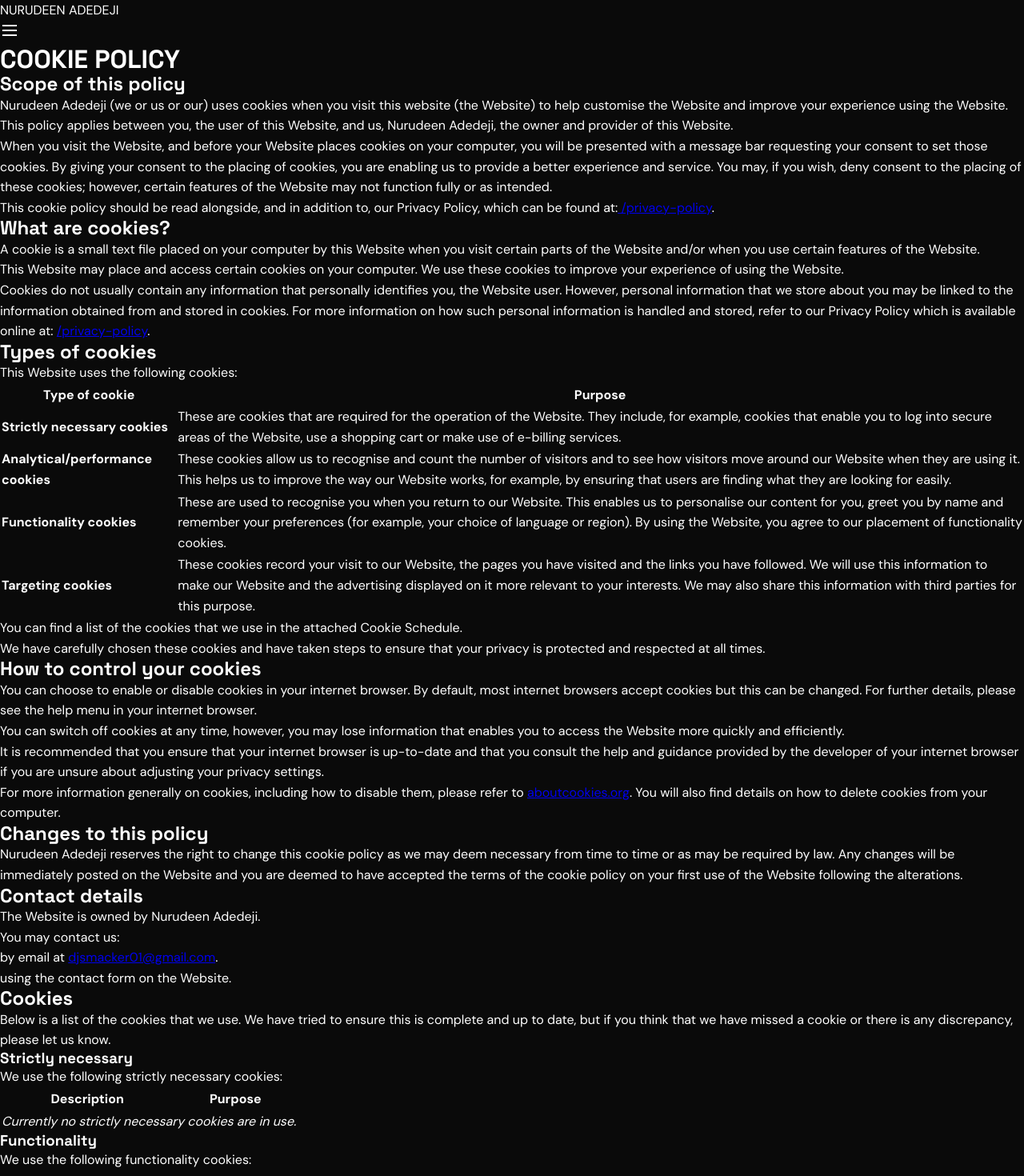
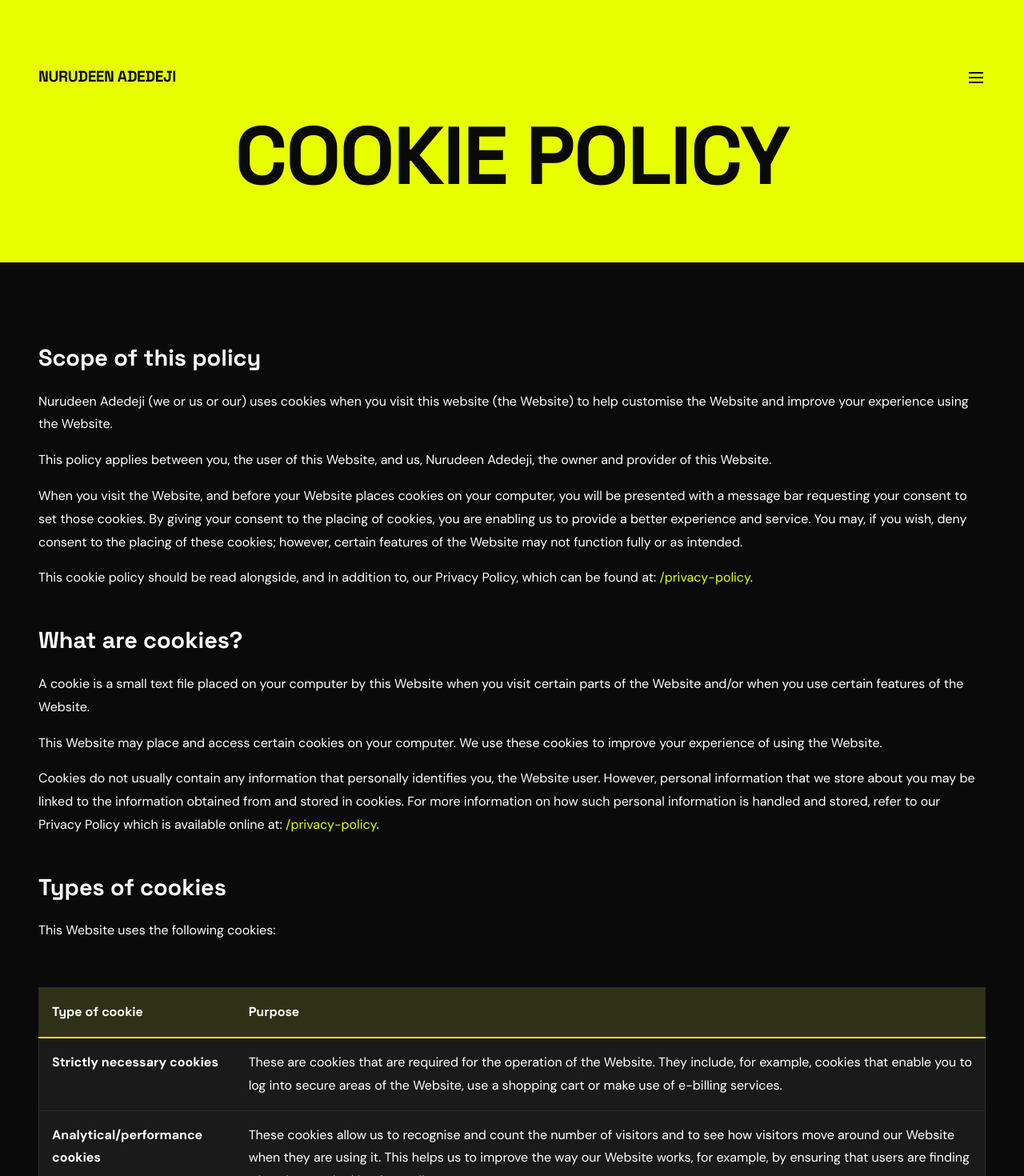
Before and after one commit to djsmacker01/osama-website, a React (Create React App) app: page /cookie-policy in a window 1280 px wide. Shown: the top 1470 px of the page at 80% size. Built offline with nearby package versions, Linux system fonts and the light colour scheme.

Commit message:
Add styles for Cookie Policy page, including layout, typography, and responsive design adjustments. Enhance footer link styles for visited state.

```diff
--- a/src/App.css
+++ b/src/App.css
@@ -1777,7 +1777,8 @@ footer {
     flex-wrap: wrap;
 }
 
-.footer-links a {
+.footer-links a,
+.footer-links a:visited {
     color: var(--text-light);
     text-decoration: none;
     font-size: 0.9rem;
@@ -2181,3 +2182,249 @@ footer {
         margin-left: 1rem;
     }
 }
+
+/* Cookie Policy Page */
+.cookie-policy-page {
+    min-height: 100vh;
+    background: var(--dark-bg);
+}
+
+.cookie-header {
+    background: var(--primary-yellow);
+    min-height: 33vh;
+    display: flex;
+    align-items: center;
+    justify-content: center;
+    padding: 2rem 3rem;
+    position: relative;
+}
+
+.cookie-header-content {
+    width: 100%;
+    max-width: 1400px;
+    margin: 0 auto;
+    display: flex;
+    flex-direction: column;
+    justify-content: center;
+    min-height: 33vh;
+}
+
+.cookie-header-top {
+    display: flex;
+    justify-content: space-between;
+    align-items: center;
+    width: 100%;
+    margin-bottom: 2rem;
+}
+
+.cookie-logo {
+    font-family: 'Space Grotesk', sans-serif;
+    font-size: 1.2rem;
+    font-weight: 700;
+    color: var(--text-dark);
+    letter-spacing: -0.02em;
+}
+
+.cookie-menu-icon {
+    width: 24px;
+    height: 24px;
+    color: var(--text-dark);
+    cursor: pointer;
+}
+
+.cookie-title {
+    font-family: 'Space Grotesk', sans-serif;
+    font-size: clamp(3rem, 8vw, 8rem);
+    font-weight: 700;
+    color: var(--text-dark);
+    text-align: center;
+    letter-spacing: -0.02em;
+    line-height: 1;
+    margin: 0;
+}
+
+.cookie-content {
+    background: var(--dark-bg);
+    min-height: 67vh;
+    padding: 4rem 3rem;
+}
+
+.cookie-content-wrapper {
+    max-width: 1200px;
+    margin: 0 auto;
+    color: var(--text-light);
+    font-family: 'DM Sans', sans-serif;
+    line-height: 1.8;
+}
+
+.cookie-section {
+    margin-bottom: 3rem;
+}
+
+.cookie-section h2 {
+    font-family: 'Space Grotesk', sans-serif;
+    font-size: 1.8rem;
+    font-weight: 700;
+    color: var(--text-light);
+    margin-bottom: 1.5rem;
+    margin-top: 2.5rem;
+}
+
+.cookie-section h3 {
+    font-family: 'Space Grotesk', sans-serif;
+    font-size: 1.4rem;
+    font-weight: 700;
+    color: var(--text-light);
+    margin-bottom: 1rem;
+    margin-top: 2rem;
+}
+
+.cookie-section p {
+    margin-bottom: 1rem;
+    color: var(--text-light);
+    font-size: 1rem;
+}
+
+.cookie-section ul {
+    list-style: none;
+    padding-left: 0;
+    margin-top: 1rem;
+    margin-bottom: 1.5rem;
+}
+
+.cookie-section ul li {
+    margin-bottom: 0.8rem;
+    padding-left: 1.5rem;
+    position: relative;
+    color: var(--text-light);
+}
+
+.cookie-section ul li::before {
+    content: '•';
+    position: absolute;
+    left: 0;
+    color: var(--primary-yellow);
+    font-size: 1.2rem;
+    line-height: 1;
+}
+
+.cookie-section a {
+    color: var(--primary-yellow);
+    text-decoration: none;
+    transition: opacity 0.3s ease;
+}
+
+.cookie-section a:hover {
+    opacity: 0.8;
+    text-decoration: underline;
+}
+
+.cookie-table {
+    margin: 2rem 0;
+    overflow-x: auto;
+}
+
+.cookie-table table {
+    width: 100%;
+    border-collapse: collapse;
+    margin: 1.5rem 0;
+    background: var(--accent-gray);
+    border: 1px solid var(--border-gray);
+}
+
+.cookie-table table thead {
+    background: rgba(232, 255, 0, 0.1);
+}
+
+.cookie-table table th {
+    font-family: 'Space Grotesk', sans-serif;
+    font-weight: 700;
+    color: var(--text-light);
+    padding: 1rem;
+    text-align: left;
+    border-bottom: 2px solid var(--primary-yellow);
+    font-size: 1rem;
+}
+
+.cookie-table table td {
+    color: var(--text-light);
+    padding: 1rem;
+    border-bottom: 1px solid var(--border-gray);
+    vertical-align: top;
+}
+
+.cookie-table table tbody tr:last-child td {
+    border-bottom: none;
+}
+
+.cookie-table table tbody tr:hover {
+    background: rgba(232, 255, 0, 0.05);
+}
+
+.cookie-table table strong {
+    font-weight: 600;
+    color: var(--text-light);
+}
+
+.cookie-schedule {
+    margin: 2rem 0;
+}
+
+.cookie-schedule h3 {
+    margin-top: 2.5rem;
+    margin-bottom: 1rem;
+}
+
+.cookie-schedule p {
+    margin-bottom: 1rem;
+}
+
+.cookie-schedule table {
+    margin-bottom: 2rem;
+}
+
+/* Responsive Cookie Policy */
+@media (max-width: 768px) {
+    .cookie-header {
+        min-height: 25vh;
+        padding: 1.5rem 2rem;
+    }
+
+    .cookie-header-content {
+        min-height: 25vh;
+    }
+
+    .cookie-title {
+        font-size: clamp(2rem, 10vw, 4rem);
+    }
+
+    .cookie-content {
+        padding: 3rem 2rem;
+        min-height: 75vh;
+    }
+
+    .cookie-logo {
+        font-size: 1rem;
+    }
+
+    .cookie-section h2 {
+        font-size: 1.5rem;
+    }
+
+    .cookie-section h3 {
+        font-size: 1.2rem;
+    }
+
+    .cookie-table {
+        overflow-x: scroll;
+    }
+
+    .cookie-table table {
+        font-size: 0.9rem;
+    }
+
+    .cookie-table table th,
+    .cookie-table table td {
+        padding: 0.75rem;
+    }
+}
```
